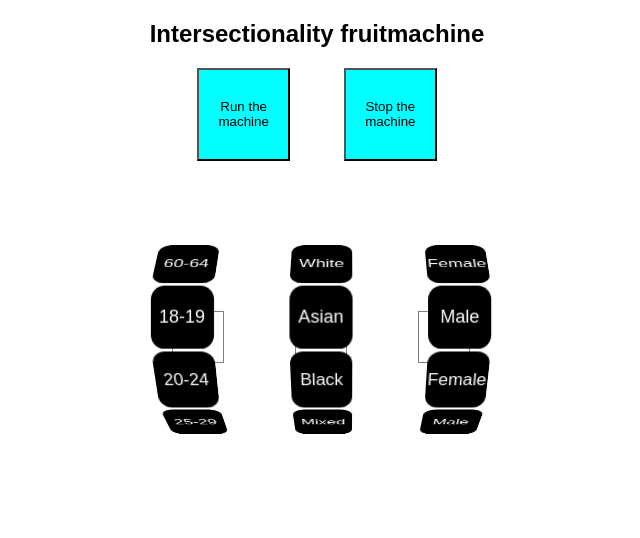
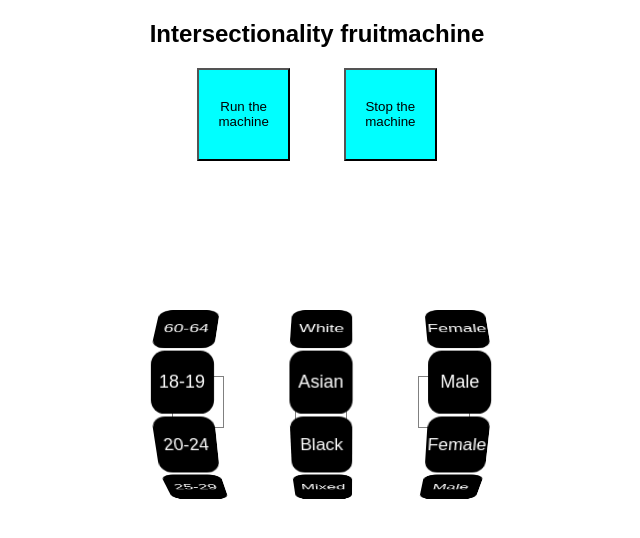
Before and after one commit to ajwl/random-brit-generator, a React (Create React App) app: page /machine in a window 1280 px wide. Shown: the top 538 px of the page, without its empty margins (323-963 px from the left). Built offline with nearby package versions, Linux system fonts and the light colour scheme; what ensure-animation would draw is missing.

Commit message:
Use css variables set in jsx

```diff
--- a/src/components/presentational/Spinner.js
+++ b/src/components/presentational/Spinner.js
@@ -3,12 +3,18 @@ import React from "react";
 const Spinner = (props) => {
 
   console.log("in spinner props", props)
+  // querySelector('.wheel.age').style.setProperty('--agePos', POS + 'deg') */
+// style={{agePos: 268 + "deg"}}
 
   return (
-    <div className="machineBox">
+    <div className="machineBox" style={{
+      "--agePos": 268 + "deg",
+      "--ethnicityPos": 268 + "deg",
+      "--genderPos": 268 + "deg"
+    }}>
     <div className="container">
         <div className={`stage ${props.animate}`}>
-          <ol className="wheel age">
+          <ol className="wheel age" >
             <li className="one">18-19</li>
             <li className="two">20-24</li>
             <li className="three">25-29</li>
--- a/src/styles/Machine-animation.css
+++ b/src/styles/Machine-animation.css
@@ -1,7 +1,7 @@
-html {
+.machineBox {
   --agePos: 360deg;
-  --ethnicityPos: 290deg;
-  --genderPos: 170deg;
+  --ethnicityPos: 360deg;
+  --genderPos: 360deg;
 }
 
 
--- a/src/styles/Machine.css
+++ b/src/styles/Machine.css
@@ -22,7 +22,7 @@ ol {
   width: 421px;
   height: 370px;
   right: 0;
-  top: 0;
+  top: 150px;
   left: 0;
   bottom: 0;
   margin: auto;
@@ -39,7 +39,7 @@ ol {
 	left: 55px;
 	z-index:99;
   position: absolute;
-  top: 80px;
+  top: 70px;
 }
 
 .stage {
```
